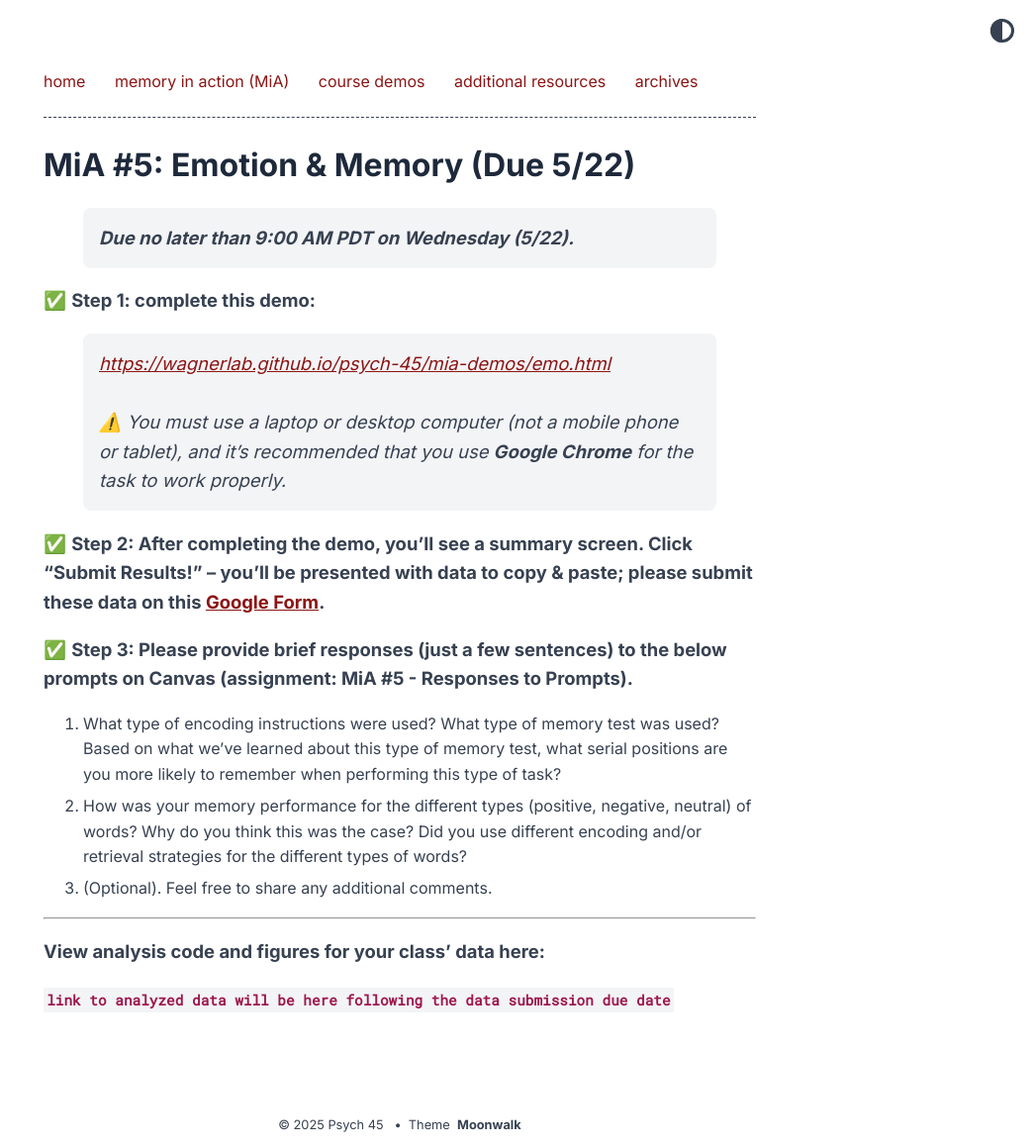
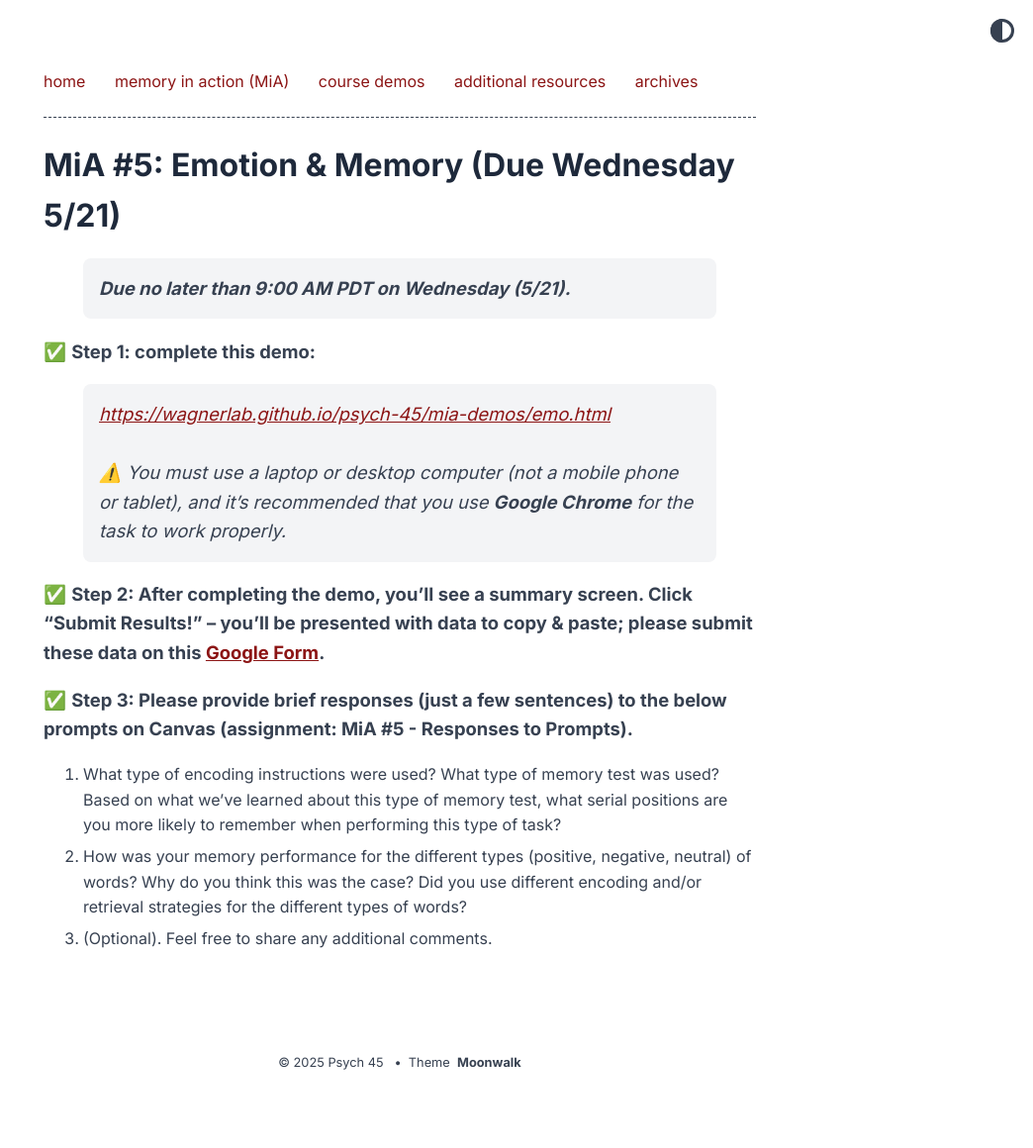
Before and after one commit to WagnerLab/psych-45, a Jekyll site: the page built from _posts/2024-01-05-mia5.md, in a window 1280 px wide. Shown: the whole page at 99% size, without its empty margins (236-1280 px from the left). Built offline with Jekyll 4.4.1, drawn with Linux system fonts in a browser that asks for light colours; after the commit the page ends 1098 px from its top, so only the background shows below that.

Commit message:
update mia 5 due date + details

```diff
--- a/_posts/2024-01-05-mia5.md
+++ b/_posts/2024-01-05-mia5.md
@@ -1,10 +1,10 @@
 ---
 layout: post
 permalink: /mia/5/
-title: "MiA #5: Emotion & Memory (Due 5/22)"
+title: "MiA #5: Emotion & Memory (Due Wednesday 5/21)"
 ---
 
-> **Due no later than 9:00 AM PDT on Wednesday (5/22).**
+> **Due no later than 9:00 AM PDT on Wednesday (5/21).**
 
 ✅ **Step 1: complete this demo:**
 
@@ -19,6 +19,6 @@ title: "MiA #5: Emotion & Memory (Due 5/22)"
 2. How was your memory performance for the different types (positive, negative, neutral) of words? Why do you think this was the case? Did you use different encoding and/or retrieval strategies for the different types of words?
 3. (Optional). Feel free to share any additional comments.
 
-<hr />**View analysis code and figures for your class' data here:**
+<!-- <hr />**View analysis code and figures for your class' data here:**  -->
 
-<code>link to analyzed data will be here following the data submission due date</code>
+<!-- <code>link to analyzed data will be here following the data submission due date</code> -->
```
